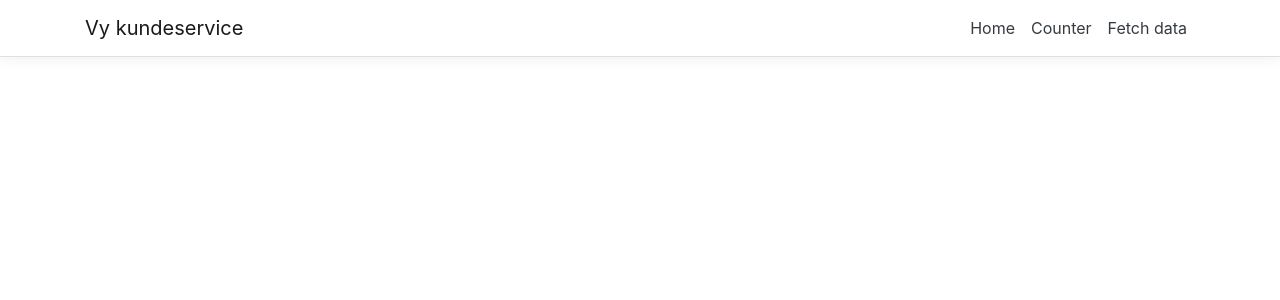
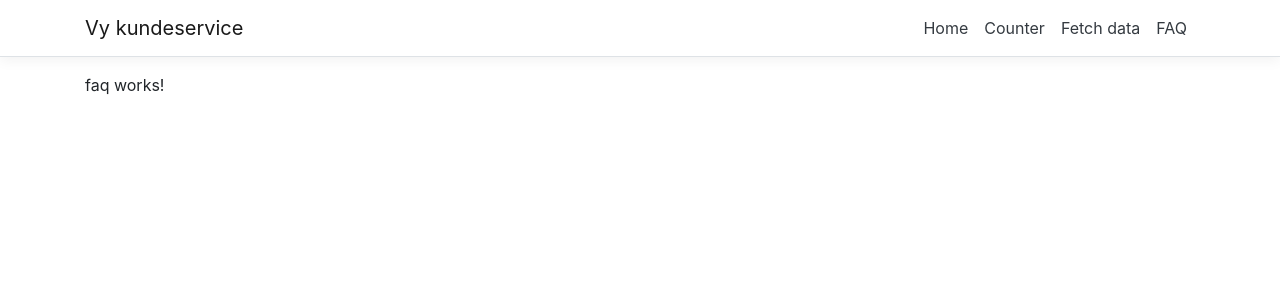
Before and after one commit to mariusrostad/Kundeservice-Modul, an Angular app in the folder WebUi/ClientApp/: page /faq in a window 1280 px wide. Before the commit this address led to /. Shown: the top 300 px of the page. Built offline with nearby package versions, Linux system fonts and the light colour scheme.

Commit message:
Added FAQ page, and added it to navigation

```diff
--- a/WebUi/ClientApp/src/app/app.module.ts
+++ b/WebUi/ClientApp/src/app/app.module.ts
@@ -9,6 +9,7 @@ import { NavMenuComponent } from './nav-menu/nav-menu.component';
 import { HomeComponent } from './home/home.component';
 import { CounterComponent } from './counter/counter.component';
 import { FetchDataComponent } from './fetch-data/fetch-data.component';
+import { FaqComponent } from './faq/faq.component';
 
 @NgModule({
   declarations: [
@@ -16,7 +17,8 @@ import { FetchDataComponent } from './fetch-data/fetch-data.component';
     NavMenuComponent,
     HomeComponent,
     CounterComponent,
-    FetchDataComponent
+    FetchDataComponent,
+    FaqComponent
   ],
   imports: [
     BrowserModule.withServerTransition({ appId: 'ng-cli-universal' }),
@@ -24,6 +26,7 @@ import { FetchDataComponent } from './fetch-data/fetch-data.component';
     FormsModule,
     RouterModule.forRoot([
       { path: '', component: HomeComponent, pathMatch: 'full' },
+      { path: 'faq', component: FaqComponent },
       { path: 'counter', component: CounterComponent },
       { path: 'fetch-data', component: FetchDataComponent },
     ])
--- /dev/null
+++ b/WebUi/ClientApp/src/app/faq/faq.component.html
@@ -0,0 +1,3 @@
+<p>
+  faq works!
+</p>
--- /dev/null
+++ b/WebUi/ClientApp/src/app/faq/faq.component.ts
@@ -0,0 +1,15 @@
+import { Component, OnInit } from '@angular/core';
+
+@Component({
+  // selector: 'app-faq',
+  templateUrl: './faq.component.html',
+  styleUrls: ['./faq.component.css']
+})
+export class FaqComponent implements OnInit {
+
+  constructor() { }
+
+  ngOnInit() {
+  }
+
+}
--- a/WebUi/ClientApp/src/app/nav-menu/nav-menu.component.html
+++ b/WebUi/ClientApp/src/app/nav-menu/nav-menu.component.html
@@ -17,6 +17,9 @@
           <li class="nav-item" [routerLinkActive]="['link-active']">
             <a class="nav-link text-dark" [routerLink]="['/fetch-data']">Fetch data</a>
           </li>
+          <li class="nav-item" [routerLinkActive]="['link-active']">
+            <a class="nav-link text-dark" [routerLink]="['/faq']">FAQ</a>
+          </li>
         </ul>
       </div>
     </div>
```
Also changed, not shown: WebUi/ClientApp/src/app/faq/faq.component.css (added), WebUi/ClientApp/src/app/home/home.component.html (line endings or trailing spaces), 1 other file (tests, documents, lock files or other folders).
